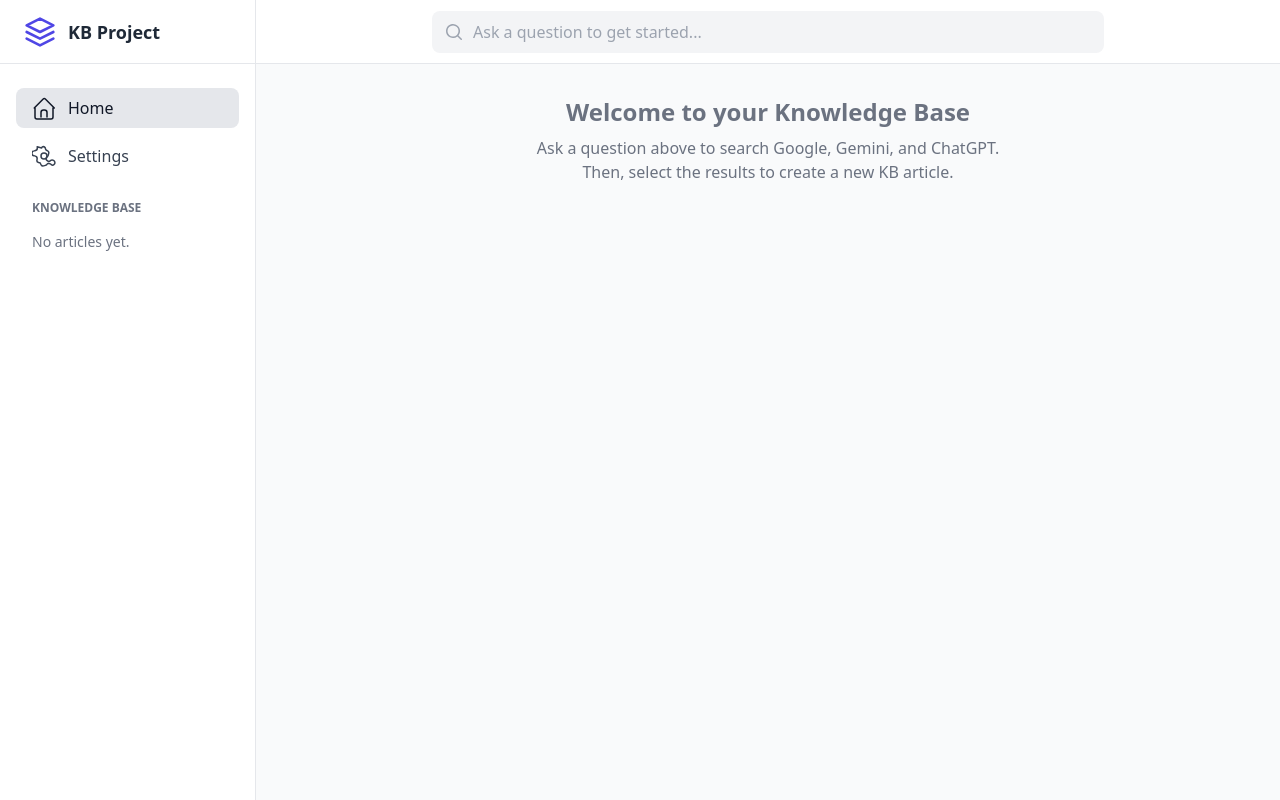
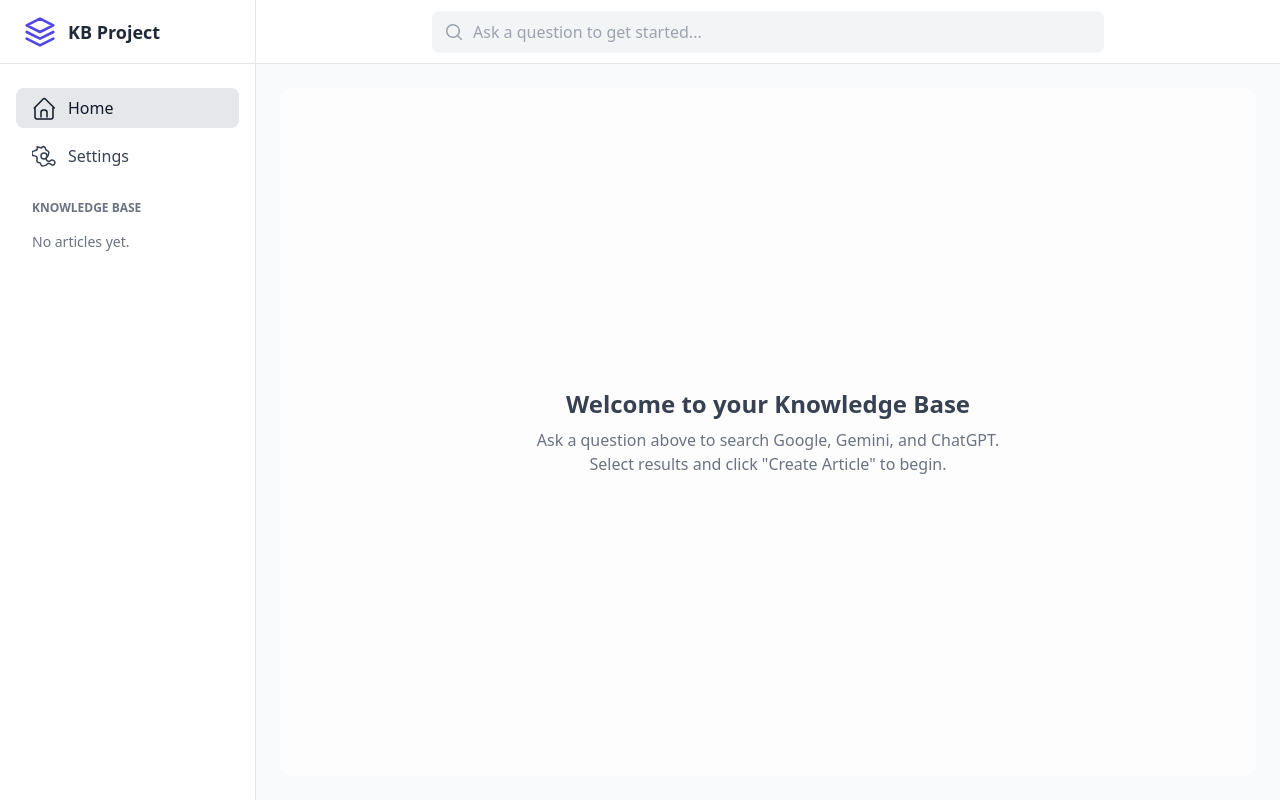
Before and after one commit to mightywomble/aiknowledgebase, a Flask app: page / in a window 1280 px wide. Run offline with Flask 3, Linux system fonts and the light colour scheme; some libraries are stand-ins or nearby versions.

Commit message:
more work

````diff
--- a/app.py
+++ b/app.py
@@ -54,6 +54,9 @@ class Article(db.Model):
     id = db.Column(db.Integer, primary_key=True)
     title = db.Column(db.String(200), nullable=False)
     content = db.Column(db.Text, nullable=False)
+    notes = db.Column(db.Text, nullable=True) # New field for notes
+    references = db.Column(db.Text, nullable=True) # New field for links
+    tags = db.Column(db.String(255), nullable=True) # New field for tags
     category_id = db.Column(db.Integer, db.ForeignKey('category.id'), nullable=False)
 
     def __repr__(self):
@@ -145,7 +148,10 @@ def get_article(article_id):
     article = Article.query.get_or_404(article_id)
     return jsonify({
         'title': article.title,
-        'content': article.content
+        'content': article.content,
+        'notes': article.notes,
+        'references': article.references,
+        'tags': article.tags
     })
 
 @app.route('/ask', methods=['POST'])
@@ -168,10 +174,13 @@ def ask():
 
 @app.route('/synthesize', methods=['POST'])
 def synthesize_and_save():
-    """Takes selected text, synthesizes a new KB article, and saves it."""
+    """Takes selected text and new fields, synthesizes an article, and saves it."""
     data = request.get_json()
     title = data.get('title')
     category_name = data.get('category')
+    notes = data.get('notes')
+    references = data.get('references')
+    tags = data.get('tags')
     selected_texts = data.get('texts')
 
     if not all([title, category_name, selected_texts]):
@@ -198,7 +207,14 @@ def synthesize_and_save():
         category = Category(name=category_name)
         db.session.add(category)
 
-    new_article = Article(title=title, content=synthesized_content, category=category)
+    new_article = Article(
+        title=title,
+        content=synthesized_content,
+        notes=notes,
+        references=references,
+        tags=tags,
+        category=category
+    )
     db.session.add(new_article)
     db.session.commit()
 
--- a/templates/index.html
+++ b/templates/index.html
@@ -8,9 +8,9 @@
     <style>
         /* Custom scrollbar for a more integrated look */
         ::-webkit-scrollbar { width: 8px; height: 8px; }
-        ::-webkit-scrollbar-track { background: #f1f5f9; }
-        ::-webkit-scrollbar-thumb { background: #cbd5e1; border-radius: 4px; }
-        ::-webkit-scrollbar-thumb:hover { background: #94a3b8; }
+        ::-webkit-scrollbar-track { background: #f8fafc; }
+        ::-webkit-scrollbar-thumb { background: #d1d5db; border-radius: 4px; }
+        ::-webkit-scrollbar-thumb:hover { background: #9ca3af; }
         .prose-styles { color: #334155; }
         .prose-styles h1, .prose-styles h2, .prose-styles h3 { color: #1e293b; border-bottom: 1px solid #e2e8f0; padding-bottom: 0.25em; margin-top: 1em; margin-bottom: 0.5em;}
         .prose-styles p { margin-top: 0.5em; margin-bottom: 0.5em; line-height: 1.6; }
@@ -26,6 +26,12 @@
         .modal-enter { opacity: 0; transform: scale(0.95); }
         .modal-enter-active { opacity: 1; transform: scale(1); transition: all 300ms; }
         .modal-leave-active { opacity: 0; transform: scale(0.95); transition: all 300ms; }
+        .glass-pane {
+            background: rgba(255, 255, 255, 0.6);
+            -webkit-backdrop-filter: blur(12px);
+            backdrop-filter: blur(12px);
+            border: 1px solid rgba(255, 255, 255, 0.25);
+        }
     </style>
 </head>
 <body class="bg-gray-100 font-sans antialiased">
@@ -72,8 +78,8 @@
         </aside>
 
         <!-- Main Content -->
-        <main class="flex-1 flex flex-col overflow-hidden">
-            <header class="h-16 flex items-center justify-center px-8 border-b border-gray-200 bg-white">
+        <main class="flex-1 flex flex-col overflow-hidden bg-gray-50">
+            <header class="h-16 flex items-center justify-center px-8 border-b border-gray-200 bg-white z-10">
                 <form id="ask-form" class="w-full max-w-2xl">
                     <div class="relative">
                         <svg class="absolute left-3 top-1/2 -translate-y-1/2 h-5 w-5 text-gray-400" xmlns="http://www.w3.org/2000/svg" viewBox="0 0 20 20" fill="currentColor"><path fill-rule="evenodd" d="M9 3.5a5.5 5.5 0 100 11 5.5 5.5 0 000-11zM2 9a7 7 0 1112.452 4.391l3.328 3.329a.75.75 0 11-1.06 1.06l-3.329-3.328A7 7 0 012 9z" clip-rule="evenodd" /></svg>
@@ -81,11 +87,11 @@
                     </div>
                 </form>
             </header>
-            <div id="results-area" class="flex-1 overflow-y-auto p-8 bg-gray-50">
-                <div class="text-center text-gray-500">
-                    <h2 class="text-2xl font-bold">Welcome to your Knowledge Base</h2>
+            <div id="results-area" class="flex-1 flex flex-col gap-6 p-6 overflow-y-auto">
+                <div class="text-center text-gray-500 p-8 glass-pane rounded-xl flex-1 flex flex-col justify-center">
+                    <h2 class="text-2xl font-bold text-gray-700">Welcome to your Knowledge Base</h2>
                     <p class="mt-2">Ask a question above to search Google, Gemini, and ChatGPT.</p>
-                    <p>Then, select the results to create a new KB article.</p>
+                    <p>Select results and click "Create Article" to begin.</p>
                 </div>
             </div>
         </main>
@@ -110,10 +116,11 @@
 
     <!-- Synthesis Input Modal -->
     <div id="synthesis-modal" class="fixed inset-0 flex items-center justify-center p-4 hidden z-50 modal-enter">
-        <div class="bg-white rounded-xl shadow-2xl w-full max-w-lg">
-            <div class="p-6">
-                <h3 class="text-lg font-medium leading-6 text-gray-900">Create New KB Article</h3>
-                <div class="mt-4 space-y-4">
+        <div class="bg-white rounded-xl shadow-2xl w-full max-w-2xl max-h-[90vh] flex flex-col">
+            <div class="p-6 border-b">
+                <h3 class="text-xl font-medium leading-6 text-gray-900">Create New KB Article</h3>
+            </div>
+            <div class="p-6 space-y-4 overflow-y-auto">
                 <div>
                     <label for="new-title" class="block text-sm font-medium text-gray-700">Article Title</label>
                     <input type="text" id="new-title" class="mt-1 block w-full rounded-md border-gray-300 shadow-sm focus:border-indigo-500 focus:ring-indigo-500">
@@ -122,9 +129,20 @@
                     <label for="new-category" class="block text-sm font-medium text-gray-700">Category</label>
                     <input type="text" id="new-category" class="mt-1 block w-full rounded-md border-gray-300 shadow-sm focus:border-indigo-500 focus:ring-indigo-500" placeholder="e.g., Databases, Python">
                 </div>
+                <div>
+                    <label for="new-notes" class="block text-sm font-medium text-gray-700">Notes (Markdown supported)</label>
+                    <textarea id="new-notes" rows="6" class="mt-1 block w-full rounded-md border-gray-300 shadow-sm focus:border-indigo-500 focus:ring-indigo-500" placeholder="Add your notes here..."></textarea>
+                </div>
+                <div>
+                    <label for="new-references" class="block text-sm font-medium text-gray-700">References (one URL per line)</label>
+                    <textarea id="new-references" rows="3" class="mt-1 block w-full rounded-md border-gray-300 shadow-sm focus:border-indigo-500 focus:ring-indigo-500" placeholder="https://example.com"></textarea>
+                </div>
+                <div>
+                    <label for="new-tags" class="block text-sm font-medium text-gray-700">Tags (comma-separated)</label>
+                    <input type="text" id="new-tags" class="mt-1 block w-full rounded-md border-gray-300 shadow-sm focus:border-indigo-500 focus:ring-indigo-500" placeholder="python, database, api">
                 </div>
             </div>
-            <div class="bg-gray-50 px-6 py-4 flex justify-end space-x-3 rounded-b-xl">
+            <div class="bg-gray-50 px-6 py-4 flex justify-end space-x-3 rounded-b-xl border-t">
                 <button type="button" onclick="closeSynthesisModal()" class="rounded-md bg-white px-3 py-2 text-sm font-semibold text-gray-900 shadow-sm ring-1 ring-inset ring-gray-300 hover:bg-gray-50">Cancel</button>
                 <button type="button" id="confirm-synthesis-btn" class="inline-flex justify-center rounded-md bg-indigo-600 px-3 py-2 text-sm font-semibold text-white shadow-sm hover:bg-indigo-500">Create Article</button>
             </div>
@@ -163,21 +181,17 @@
         askForm.addEventListener('submit', handleAskSubmit);
         document.getElementById('confirm-synthesis-btn').addEventListener('click', handleSynthesis);
 
-        // Use event delegation for article links and delete buttons
         kbNav.addEventListener('click', (e) => {
             const articleLink = e.target.closest('.article-link');
             const deleteBtn = e.target.closest('.delete-article-btn');
 
             if (articleLink) {
                 e.preventDefault();
-                const articleId = articleLink.dataset.id;
-                handleArticleClick(articleId);
+                handleArticleClick(articleLink.dataset.id);
             }
-
             if (deleteBtn) {
                 e.preventDefault();
-                const articleId = deleteBtn.dataset.id;
-                handleArticleDelete(articleId);
+                handleArticleDelete(deleteBtn.dataset.id);
             }
         });
 
@@ -189,9 +203,9 @@
             if (!question) return;
 
             resultsArea.innerHTML = `
-                <div class="text-center p-8">
+                <div class="text-center p-8 glass-pane rounded-xl flex-1 flex flex-col justify-center">
                     <div class="animate-spin rounded-full h-12 w-12 border-b-2 border-indigo-600 mx-auto"></div>
-                    <p class="mt-4 text-gray-500">Searching for answers...</p>
+                    <p class="mt-4 text-gray-600">Searching for answers...</p>
                 </div>`;
 
             try {
@@ -212,9 +226,9 @@
         function displayResults(results) {
             resultsArea.innerHTML = `
                 <div class="space-y-6" id="synthesis-section"></div>
-                <div class="mt-8 text-center">
+                <div class="mt-auto pt-4 text-center">
                     <button id="start-synthesis-btn" class="rounded-md bg-green-600 px-4 py-2.5 text-sm font-semibold text-white shadow-sm hover:bg-green-500">
-                        Create KB Article from Selected
+                        Create Article from Selected
                     </button>
                 </div>`;
 
@@ -243,25 +257,40 @@
         }
 
         async function handleSynthesis() {
-            const selectedCheckboxes = document.querySelectorAll('#synthesis-section input[type="checkbox"]:checked');
             const newTitle = document.getElementById('new-title').value.trim();
             const newCategory = document.getElementById('new-category').value.trim();
+            const newNotes = document.getElementById('new-notes').value.trim();
+            const newReferences = document.getElementById('new-references').value.trim();
+            const newTags = document.getElementById('new-tags').value.trim();
+            const selectedCheckboxes = document.querySelectorAll('#synthesis-section input[type="checkbox"]:checked');
 
             if (!newTitle || !newCategory) {
                 alert('Please provide both a title and a category.');
                 return;
             }
 
+            if (selectedCheckboxes.length === 0) {
+                 alert('Please select at least one search result to synthesize.');
+                 return;
+            }
             const textsToSynthesize = Array.from(selectedCheckboxes).map(cb => cb.dataset.content);
-            const btn = this;
+
+            const btn = document.getElementById('confirm-synthesis-btn');
             btn.disabled = true;
-            btn.textContent = 'Synthesizing...';
+            btn.textContent = 'Saving...';
 
             try {
                 const response = await fetch('/synthesize', {
                     method: 'POST',
                     headers: { 'Content-Type': 'application/json' },
-                    body: JSON.stringify({ title: newTitle, category: newCategory, texts: textsToSynthesize })
+                    body: JSON.stringify({
+                        title: newTitle,
+                        category: newCategory,
+                        notes: newNotes,
+                        references: newReferences,
+                        tags: newTags,
+                        texts: textsToSynthesize
+                    })
                 });
                 const result = await response.json();
                 if (!response.ok || result.error) throw new Error(result.error || 'Synthesis failed.');
@@ -279,11 +308,9 @@
         async function handleArticleClick(articleId) {
             try {
                 const response = await fetch(`/get/article/${articleId}`);
-                if (!response.ok) {
-                    throw new Error('Article not found');
-                }
+                if (!response.ok) throw new Error('Article not found');
                 const article = await response.json();
-                showArticleModal(article.title, article.content);
+                showArticleModal(article);
             } catch (error) {
                 console.error('Error fetching article:', error);
                 alert('Could not load the article.');
@@ -293,15 +320,10 @@
         function handleArticleDelete(articleId) {
             showConfirmModal(async (confirmed) => {
                 if (!confirmed) return;
-
                 try {
-                    const response = await fetch(`/delete/article/${articleId}`, {
-                        method: 'POST',
-                    });
+                    const response = await fetch(`/delete/article/${articleId}`, { method: 'POST' });
                     const result = await response.json();
-                    if (!response.ok || !result.success) {
-                        throw new Error(result.message || 'Failed to delete article.');
-                    }
+                    if (!response.ok || !result.success) throw new Error(result.message || 'Failed to delete article.');
                     location.reload();
                 } catch(error) {
                     console.error('Error deleting article:', error);
@@ -312,38 +334,15 @@
 
         // --- UI Card Creators ---
         function createResultCard(id, title, content) {
-            return `
-                <div class="bg-white p-5 rounded-lg border border-gray-200 shadow-sm">
-                    <label for="check-${id}" class="flex items-start cursor-pointer">
-                        <input type="checkbox" id="check-${id}" class="mt-1 h-5 w-5 rounded border-gray-300 text-indigo-600 focus:ring-indigo-500" data-content="${escapeHTML(content)}">
-                        <div class="ml-4">
-                            <h4 class="font-bold text-lg text-indigo-700">${title}</h4>
-                            <div class="mt-2 text-gray-600 prose-styles">${renderMarkdown(content)}</div>
-                        </div>
-                    </label>
-                </div>`;
+            return `<div class="bg-white/80 p-5 rounded-lg border border-gray-200/50 shadow-sm"><label for="check-${id}" class="flex items-start cursor-pointer"><input type="checkbox" id="check-${id}" class="mt-1 h-5 w-5 rounded border-gray-300 text-indigo-600 focus:ring-indigo-500" data-content="${escapeHTML(content)}"><div class="ml-4"><h4 class="font-bold text-lg text-indigo-700">${title}</h4><div class="mt-2 text-gray-600 prose-styles">${renderMarkdown(content)}</div></div></label></div>`;
         }
 
         function createGoogleResultsCard(items) {
             const googleItems = items.map((item, index) => {
                 const content = `Title: ${item.title}\nSnippet: ${item.snippet}\nLink: ${item.link}`;
-                return `
-                <div class="border-t border-gray-200 pt-3 mt-3 first:mt-0 first:border-t-0 first:pt-0">
-                    <label for="check-google-${index}" class="flex items-start cursor-pointer">
-                        <input type="checkbox" id="check-google-${index}" class="mt-1 h-5 w-5 rounded border-gray-300 text-indigo-600 focus:ring-indigo-500" data-content="${escapeHTML(content)}">
-                        <div class="ml-4">
-                            <a href="${item.link}" target="_blank" class="text-indigo-600 hover:underline font-semibold">${item.title}</a>
-                            <p class="text-gray-500 text-sm mt-1">${item.snippet}</p>
-                        </div>
-                    </label>
-                </div>`;
+                return `<div class="border-t border-gray-200/50 pt-3 mt-3 first:mt-0 first:border-t-0 first:pt-0"><label for="check-google-${index}" class="flex items-start cursor-pointer"><input type="checkbox" id="check-google-${index}" class="mt-1 h-5 w-5 rounded border-gray-300 text-indigo-600 focus:ring-indigo-500" data-content="${escapeHTML(content)}"><div class="ml-4"><a href="${item.link}" target="_blank" class="text-indigo-600 hover:underline font-semibold">${item.title}</a><p class="text-gray-500 text-sm mt-1">${item.snippet}</p></div></label></div>`;
             }).join('');
-
-            return `
-                <div class="bg-white p-5 rounded-lg border border-gray-200 shadow-sm">
-                    <h4 class="font-bold text-lg text-blue-700">Google Search Results</h4>
-                    <div class="mt-2 space-y-1">${googleItems}</div>
-                </div>`;
+            return `<div class="bg-white/80 p-5 rounded-lg border border-gray-200/50 shadow-sm"><h4 class="font-bold text-lg text-blue-700">Google Search Results</h4><div class="mt-2 space-y-1">${googleItems}</div></div>`;
         }
 
         // --- Modal Control ---
@@ -351,9 +350,24 @@
         const modalTitle = document.getElementById('modal-title');
         const modalContent = document.getElementById('modal-content');
 
-        function showArticleModal(title, content) {
-            modalTitle.textContent = title;
-            modalContent.innerHTML = renderMarkdown(content);
+        function showArticleModal(article) {
+            modalTitle.textContent = article.title;
+
+            let contentHtml = `<h3>Synthesized Content</h3>${renderMarkdown(article.content)}`;
+
+            if (article.notes) {
+                contentHtml += `<h3 class="mt-6">Notes</h3>${renderMarkdown(article.notes)}`;
+            }
+            if (article.references) {
+                const links = article.references.split('\n').map(link => `<li><a href="${escapeHTML(link)}" target="_blank">${escapeHTML(link)}</a></li>`).join('');
+                contentHtml += `<h3 class="mt-6">References</h3><ul>${links}</ul>`;
+            }
+            if (article.tags) {
+                const tags = article.tags.split(',').map(tag => `<span class="inline-block bg-indigo-100 text-indigo-800 text-xs font-medium mr-2 px-2.5 py-0.5 rounded-full">${escapeHTML(tag.trim())}</span>`).join('');
+                contentHtml += `<div class="mt-6"><h3>Tags</h3>${tags}</div>`;
+            }
+
+            modalContent.innerHTML = contentHtml;
             modalBackdrop.classList.remove('hidden');
             articleModal.classList.remove('hidden');
             articleModal.classList.add('modal-enter-active');
@@ -370,11 +384,10 @@
         }
 
         const synthesisModal = document.getElementById('synthesis-modal');
-
         function openSynthesisModal() {
             const selectedCheckboxes = document.querySelectorAll('#synthesis-section input[type="checkbox"]:checked');
             if (selectedCheckboxes.length === 0) {
-                alert('Please select at least one result to create an article.');
+                alert('Please select at least one result to create an article from.');
                 return;
             }
             modalBackdrop.classList.remove('hidden');
@@ -389,8 +402,7 @@
                 modalBackdrop.classList.add('hidden');
                 synthesisModal.classList.add('hidden');
                 synthesisModal.classList.remove('modal-enter-active', 'modal-leave-active');
-                document.getElementById('new-title').value = '';
-                document.getElementById('new-category').value = '';
+                ['new-title', 'new-category', 'new-notes', 'new-references', 'new-tags'].forEach(id => document.getElementById(id).value = '');
                 document.getElementById('confirm-synthesis-btn').disabled = false;
                 document.getElementById('confirm-synthesis-btn').textContent = 'Create Article';
             }, 300);
@@ -406,16 +418,8 @@
             confirmModal.classList.add('modal-enter-active');
             confirmModal.classList.remove('modal-enter');
 
-            const handleOk = () => {
-                callback(true);
-                closeConfirmModal();
-                cleanup();
-            };
-            const handleCancel = () => {
-                callback(false);
-                closeConfirmModal();
-                cleanup();
-            };
+            const handleOk = () => { callback(true); closeConfirmModal(); cleanup(); };
+            const handleCancel = () => { callback(false); closeConfirmModal(); cleanup(); };
             const cleanup = () => {
                 confirmOkBtn.removeEventListener('click', handleOk);
                 confirmCancelBtn.removeEventListener('click', handleCancel);
@@ -428,7 +432,6 @@
         function closeConfirmModal() {
             confirmModal.classList.add('modal-leave-active');
             setTimeout(() => {
-                // Keep backdrop if another modal is open
                 if (articleModal.classList.contains('hidden') && synthesisModal.classList.contains('hidden')) {
                     modalBackdrop.classList.add('hidden');
                 }
@@ -437,40 +440,21 @@
             }, 300);
         }
 
-
         // --- Utility Functions ---
         function escapeHTML(str) {
             const text = str || '';
-            return text.replace(/&/g, '&amp;')
-                       .replace(/</g, '&lt;')
-                       .replace(/>/g, '&gt;')
-                       .replace(/"/g, '&quot;')
-                       .replace(/'/g, '&#039;');
+            return text.replace(/&/g, '&amp;').replace(/</g, '&lt;').replace(/>/g, '&gt;').replace(/"/g, '&quot;').replace(/'/g, '&#039;');
         }
 
         function renderMarkdown(text) {
             if (!text) return '';
             let html = escapeHTML(text);
-            // Headers
-            html = html.replace(/^### (.*$)/gim, '<h3>$1</h3>');
-            html = html.replace(/^## (.*$)/gim, '<h2>$1</h2>');
-            html = html.replace(/^# (.*$)/gim, '<h1>$1</h1>');
-            // Bold
-            html = html.replace(/\*\*(.*?)\*\*/g, '<strong>$1</strong>');
-            // Italic
-            html = html.replace(/\*(.*?)\*/g, '<em>$1</em>');
-            // Blockquotes
+            html = html.replace(/^### (.*$)/gim, '<h3>$1</h3>').replace(/^## (.*$)/gim, '<h2>$1</h2>').replace(/^# (.*$)/gim, '<h1>$1</h1>');
+            html = html.replace(/\*\*(.*?)\*\*/g, '<strong>$1</strong>').replace(/\*(.*?)\*/g, '<em>$1</em>');
             html = html.replace(/^> (.*$)/gim, '<blockquote>$1</blockquote>');
-            // Links
             html = html.replace(/\[(.*?)\]\((.*?)\)/g, '<a href="$2" target="_blank">$1</a>');
-             // Lists
-            html = html.replace(/^\s*[\-\*] (.*)/gm, '<ul><li>$1</li></ul>');
-            html = html.replace(/<\/ul>\n<ul>/g, '');
-            // Code blocks
-            html = html.replace(/```(\w+)?\n([\s\S]*?)```/g, '<pre><code>$2</code></pre>');
-            // Inline code
-            html = html.replace(/`(.*?)`/g, '<code>$1</code>');
-            // Newlines
+            html = html.replace(/^\s*[\-\*] (.*)/gm, '<ul><li>$1</li></ul>').replace(/<\/ul>\n<ul>/g, '');
+            html = html.replace(/```(\w+)?\n([\s\S]*?)```/g, '<pre><code>$2</code></pre>').replace(/`(.*?)`/g, '<code>$1</code>');
             html = html.replace(/\n/g, '<br>').replace(/<br><(h[1-6]|ul|pre|blockquote)>/g, '<$1>').replace(/<\/(h[1-6]|ul|pre|blockquote)><br>/g, '</$1>');
             return html;
         }
````
Lines whose indentation alone changed are shown as unchanged.
